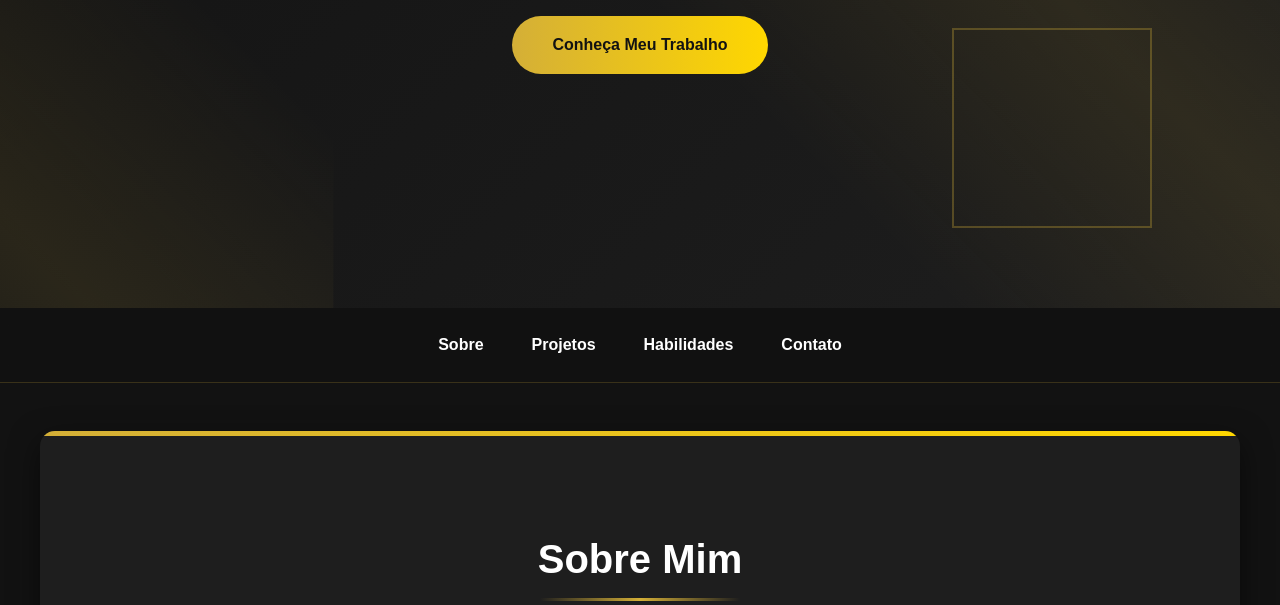
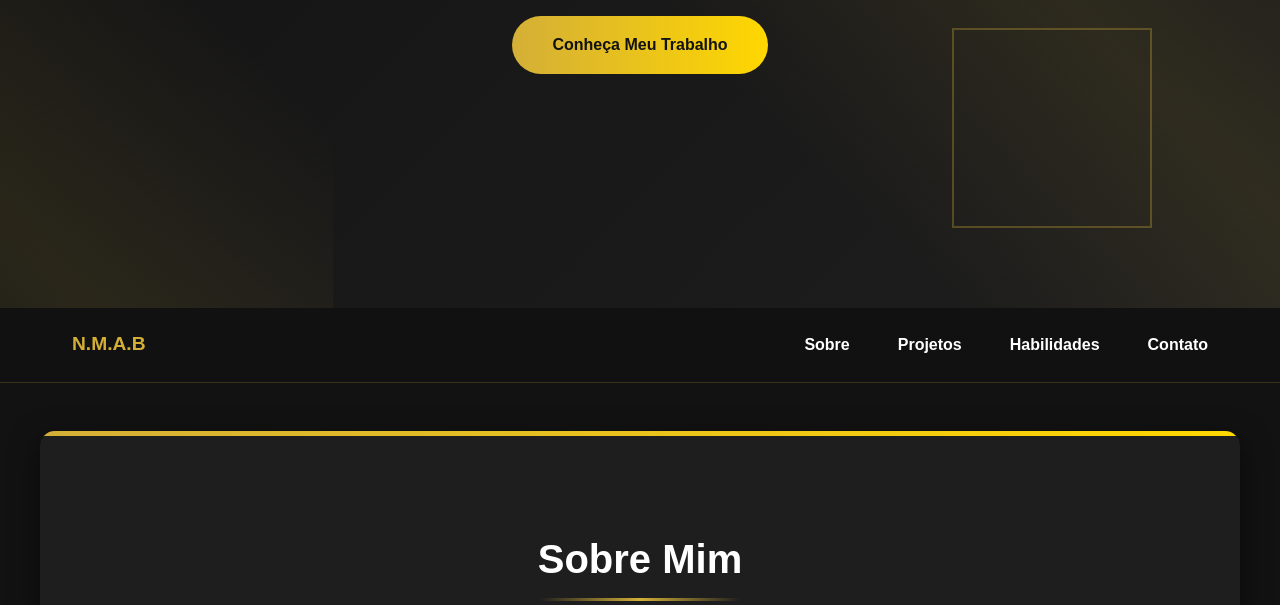
Before and after one commit to NDOMBAXIBONGA/NDOMBAXIBONGA.github.io, a plain HTML site: page index.html in a window 1280 px wide. Shown: the part 492-1097 px from the top of the page. Drawn offline with Linux system fonts and the light colour scheme.

Commit message:
add new nav bar in mobile

```diff
--- a/css/index.css
+++ b/css/index.css
@@ -167,7 +167,7 @@
             right: 10%;
         }
 
-        /* NAVBAR IGUAL AO PROJETOS.HTML */
+        /* NAVBAR COM LOGO PARA TODOS OS FORMATOS */
         nav {
             background: rgba(18, 18, 18, 0.95);
             padding: 1rem 0;
@@ -192,7 +192,7 @@
             color: var(--gold);
             font-weight: bold;
             font-size: 1.2rem;
-            display: none; /* Escondido no desktop */
+            display: block; /* VISÍVEL EM TODOS OS FORMATOS */
         }
 
         .nav-menu {
@@ -200,7 +200,6 @@
             display: flex;
             gap: 3rem;
             transition: all 0.3s ease;
-            margin: 0 auto; /* Centralizado igual ao projetos.html */
         }
 
         .nav-menu li {
@@ -856,10 +855,6 @@
                 padding: 0 1.5rem;
             }
 
-            .nav-logo {
-                display: block; /* Mostra o logo no mobile */
-            }
-
             .hamburger {
                 display: flex; /* Mostra o hamburger no mobile */
             }
```
Also changed, not shown: index.html (+1 -1 lines).
